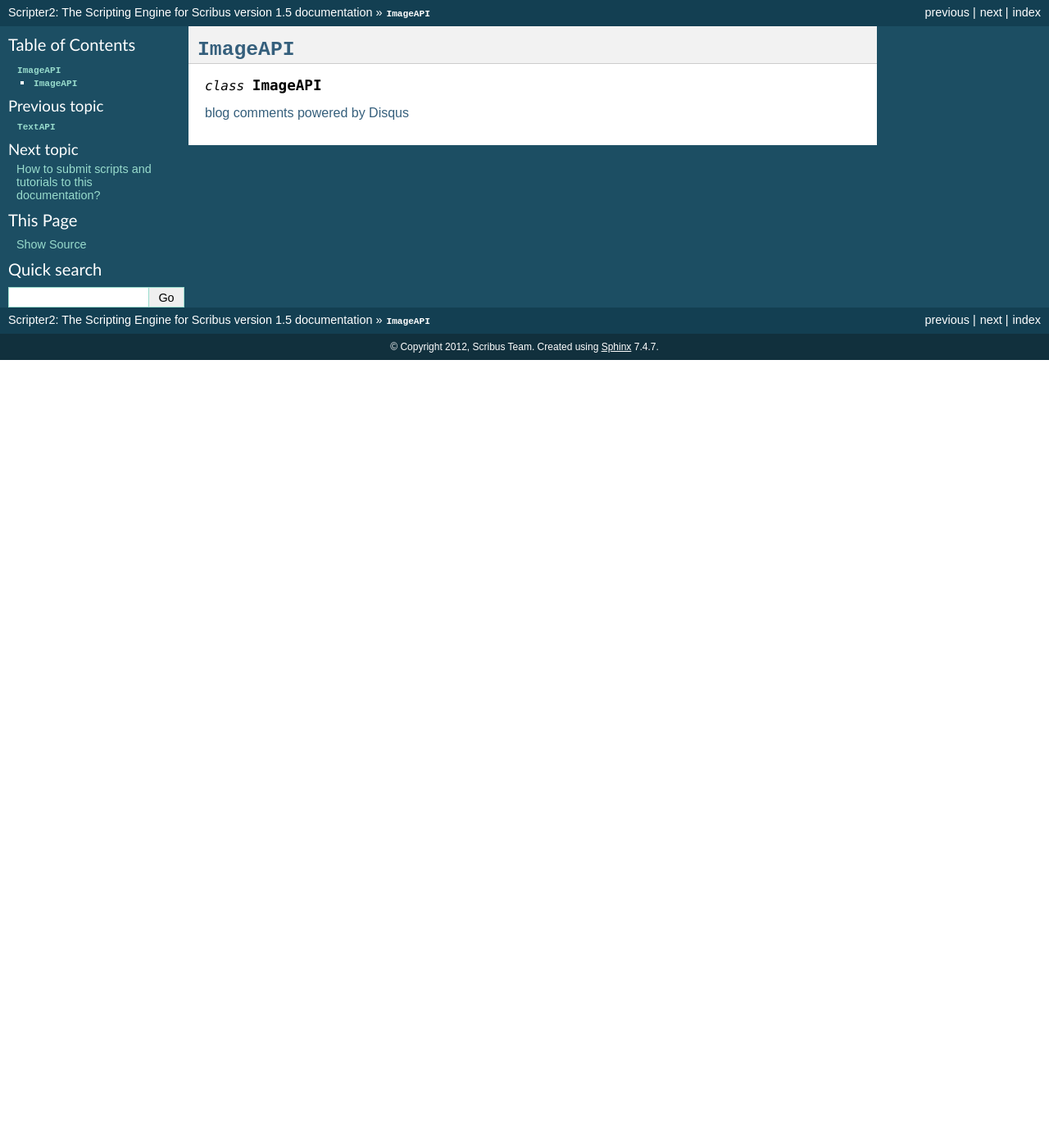
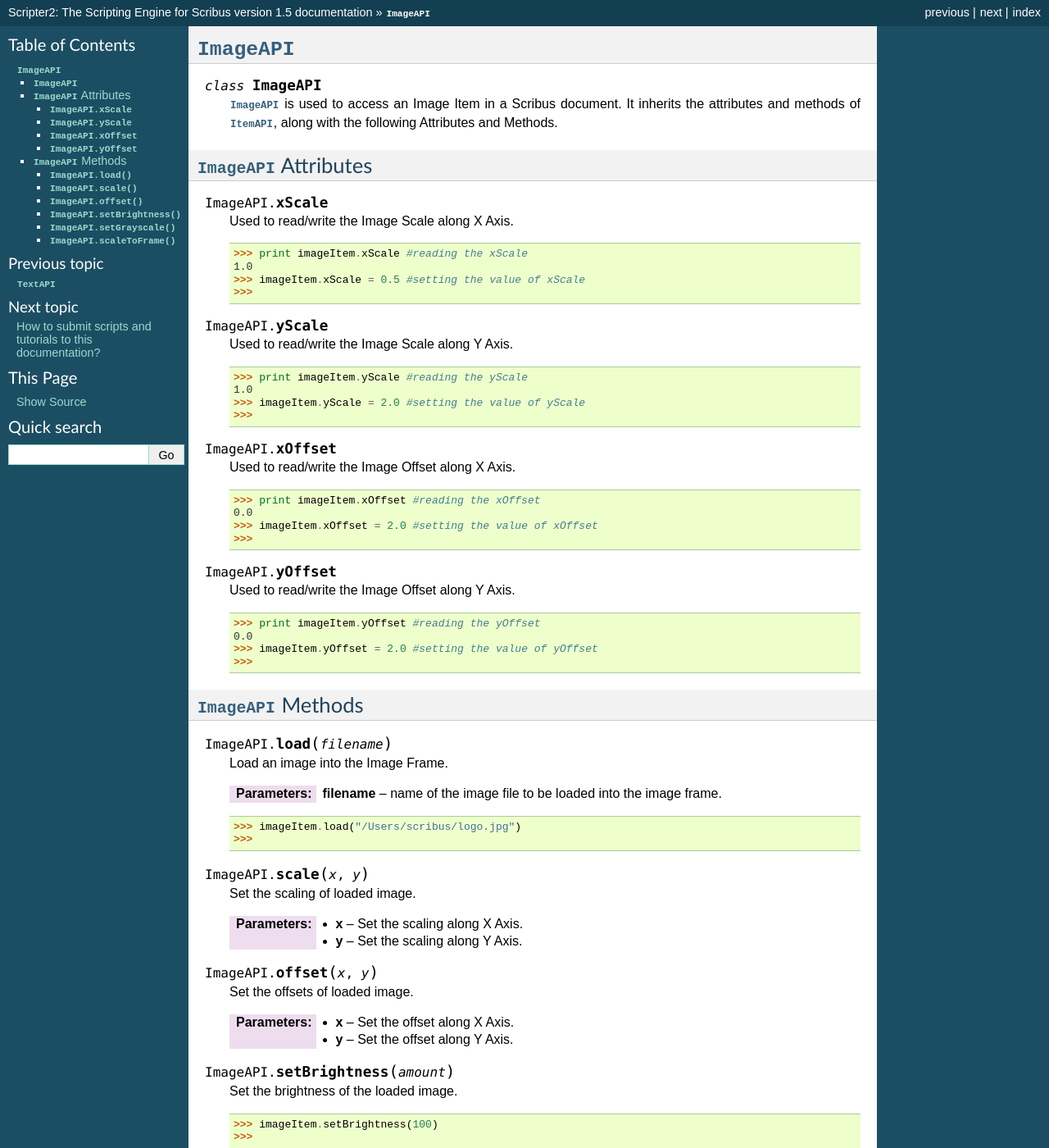
Before and after one commit to jainbasil/scripter-doc, a Sphinx documentation site: the page built from source/docs/imageapi.rst, in a window 1280 px wide and 1400 px high. Shown: the whole window at 82% size. Built offline with Sphinx 7.4.7, drawn with Linux system fonts in a browser that asks for light colours; comment, search, counter and statistics services are not loaded; some of the changed text lies outside the part shown.

Commit message:
Complete ImageAPI documentation.

```diff
--- a/source/docs/imageapi.rst
+++ b/source/docs/imageapi.rst
@@ -4,3 +4,96 @@
 =========================
 
 .. py:class:: ImageAPI
+
+   :class:`ImageAPI` is used to access an Image Item in a Scribus document. It inherits the attributes and methods of :class:`ItemAPI`, along with the following Attributes and Methods.
+
+:class:`ImageAPI` Attributes
+-------------------------------
+
+.. py:attribute:: ImageAPI.xScale
+
+   Used to read/write the Image Scale along X Axis.
+
+       >>> print imageItem.xScale #reading the xScale
+       1.0
+       >>> imageItem.xScale = 0.5 #setting the value of xScale
+       >>>
+
+.. py:attribute:: ImageAPI.yScale
+
+   Used to read/write the Image Scale along Y Axis.
+
+       >>> print imageItem.yScale #reading the yScale
+       1.0
+       >>> imageItem.yScale = 2.0 #setting the value of yScale
+       >>>
+
+.. py:attribute:: ImageAPI.xOffset
+
+   Used to read/write the Image Offset along X Axis.
+
+       >>> print imageItem.xOffset #reading the xOffset
+       0.0
+       >>> imageItem.xOffset = 2.0 #setting the value of xOffset
+       >>>
+
+.. py:attribute:: ImageAPI.yOffset
+
+   Used to read/write the Image Offset along Y Axis.
+
+       >>> print imageItem.yOffset #reading the yOffset
+       0.0
+       >>> imageItem.yOffset = 2.0 #setting the value of yOffset
+       >>>
+
+:class:`ImageAPI` Methods
+--------------------------
+
+.. py:method:: ImageAPI.load(filename)
+
+   Load an image into the Image Frame.
+
+   :param filename: name of the image file to be loaded into the image frame.
+
+   >>> imageItem.load("/Users/scribus/logo.jpg")
+   >>>
+
+
+.. py:method:: ImageAPI.scale(x, y)
+
+   Set the scaling of loaded image.
+
+   :param x: Set the scaling along X Axis.
+   :param y: Set the scaling along Y Axis.
+
+
+.. py:method:: ImageAPI.offset(x, y)
+
+   Set the offsets of loaded image.
+
+   :param x: Set the offset along X Axis.
+   :param y: Set the offset along Y Axis.
+
+.. py:method:: ImageAPI.setBrightness(amount)
+
+   Set the brightness of the loaded image.
+
+   >>> imageItem.setBrightness(100)
+   >>>
+
+.. py:method:: ImageAPI.setGrayscale()
+
+   Set the loaded image to Grayscale.
+
+   >>> imageItem.setGrayscale()
+   >>>
+
+.. py:method:: ImageAPI.scaleToFrame(scale, proportional)
+
+   Scale the loaded image to image frame.
+
+   :param scale: Set True for scaleToFrame.
+   :param proportional: Set True for scaling proportionally.
+
+   >>> imageItem.scaleToFrame(True, True)
+   >>>
--- a/source/docs/textapi.rst
+++ b/source/docs/textapi.rst
@@ -5,7 +5,7 @@
 
 .. py:class:: TextAPI
 
-   :class: `TextAPI` inherits :class:`ScribusItem`. It adds attributes and methods that are specific to Text Items in a Scribus document.
+   :class:`TextAPI` inherits :class:`ScribusItem`. It adds attributes and methods that are specific to Text Items in a Scribus document.
 
 :class:`TextAPI` Attributes
 -----------------------------------
```
